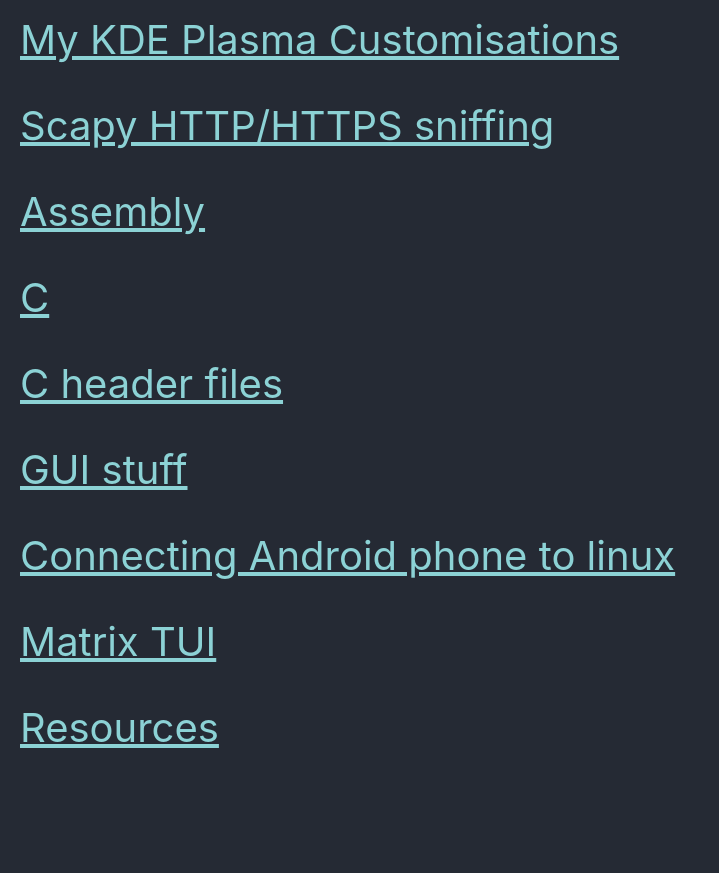
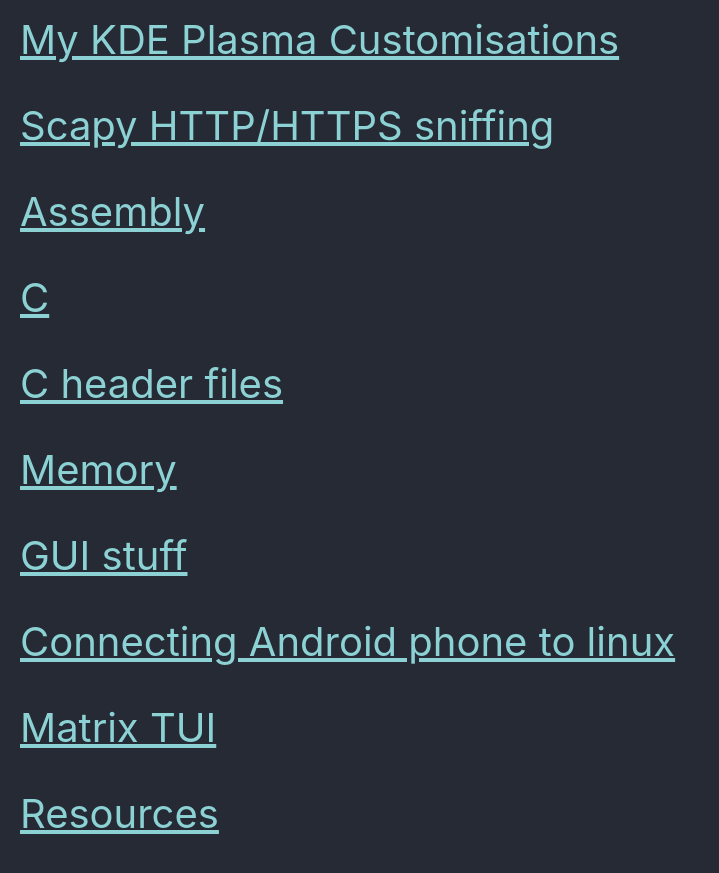
Before and after one commit to Connor-McCartney/Connor-McCartney.github.io, a Jekyll site: the page built from _pages/misc.md, in a window 1280 px wide and 900 px high, scrolled down 1656 px. Shown: the top 873 px of the window, without its empty margins (0-719 px from the left). Built offline with Jekyll 4.4.1, drawn with Linux system fonts in a browser that asks for light colours; cached includes are drawn as plain includes; before the commit the page ends 2470 px from its top, so only the background shows below that.

Commit message:
Update misc.md

```diff
--- a/_pages/misc.md
+++ b/_pages/misc.md
@@ -49,6 +49,8 @@ title: Misc
 
 <span style="font-size:2em;">   [C header files](/misc/Cheaderfiles)   </span>
 
+<span style="font-size:2em;">   [Memory](/misc/Memory)   </span>
+
 <span style="font-size:2em;">   [GUI stuff](/misc/xguic)   </span>
 
 <span style="font-size:2em;">   [Connecting Android phone to linux](/misc/ConnectingAndroidphonetolinux)   </span>
```
